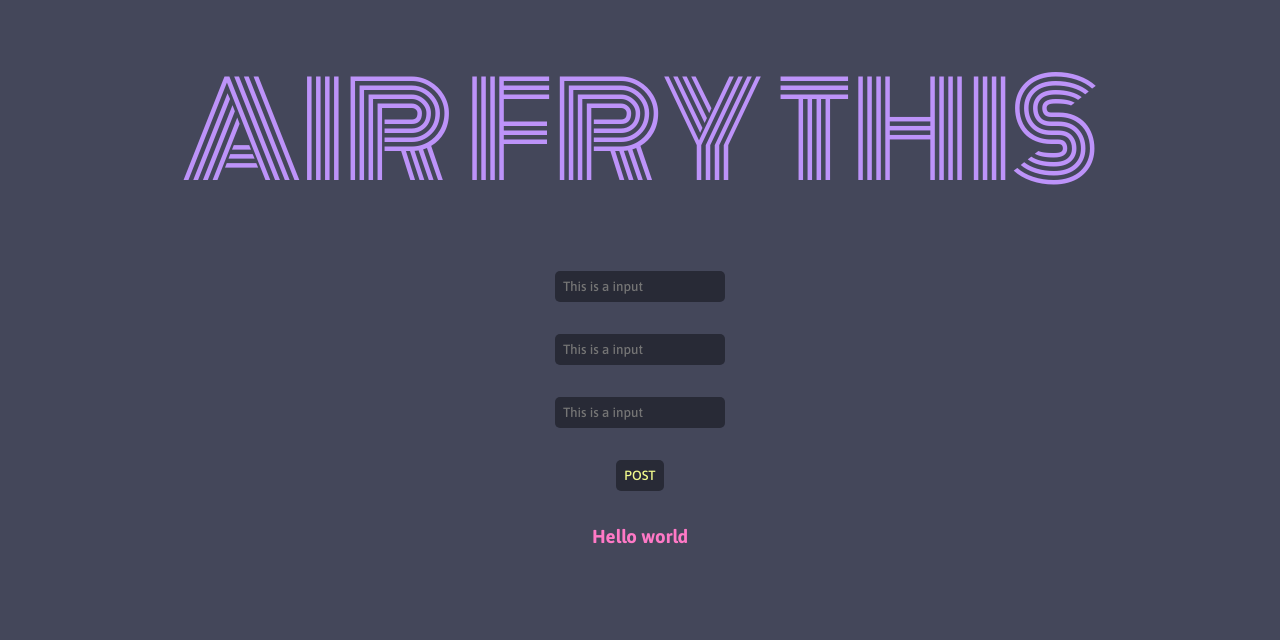
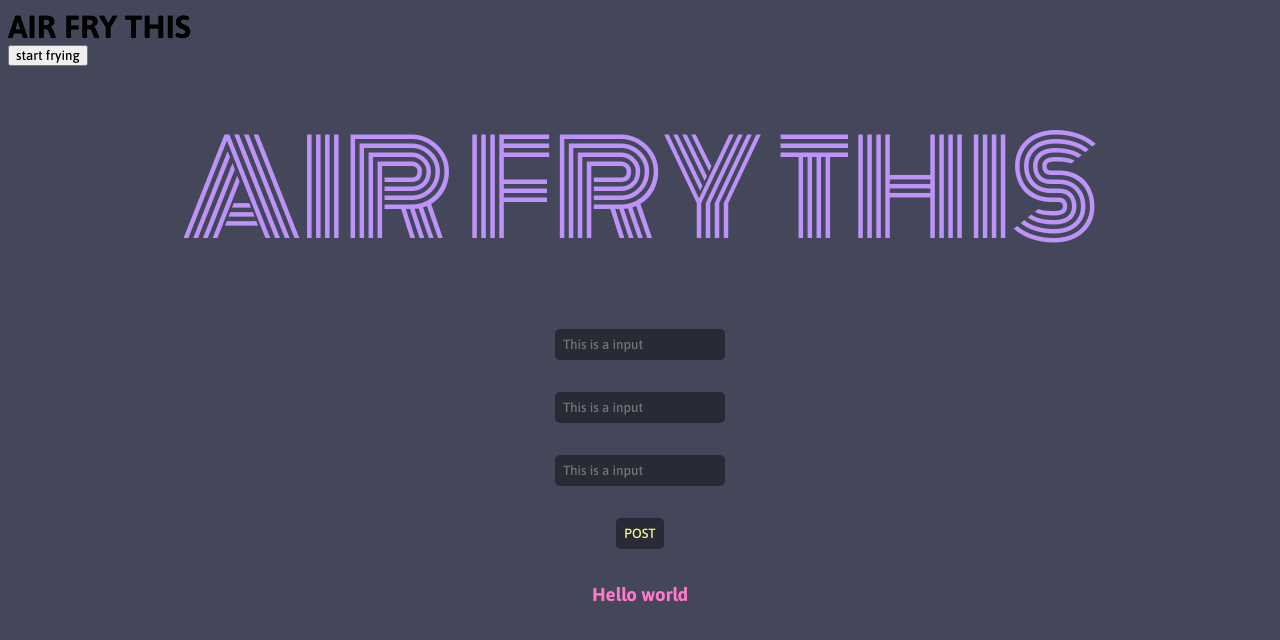
Before and after one commit to REACH47/airfrythis, a React (Create React App) app in the folder airfrythis/: page / in a window 1280 px wide. Shown: the top 640 px of the page. Built offline with nearby package versions, Linux system fonts and the light colour scheme.

Commit message:
added welcome to app.jsx

```diff
--- a/airfrythis/src/App.jsx
+++ b/airfrythis/src/App.jsx
@@ -1,3 +1,4 @@
+import Welcome from "./Components/Welcome/Welcome";
 import Header from "./Components/Header/Header";
 import FryerCard from "./Components/FryerCard/FryerCard";
 import Form from "./Components/Form/Form";
@@ -6,6 +7,7 @@ import "./styles/global.scss";
 function App() {
   return (
     <div className="App">
+      <Welcome />
       <Header title="AIR FRY THIS" />
       <Form />
       <FryerCard />
```
